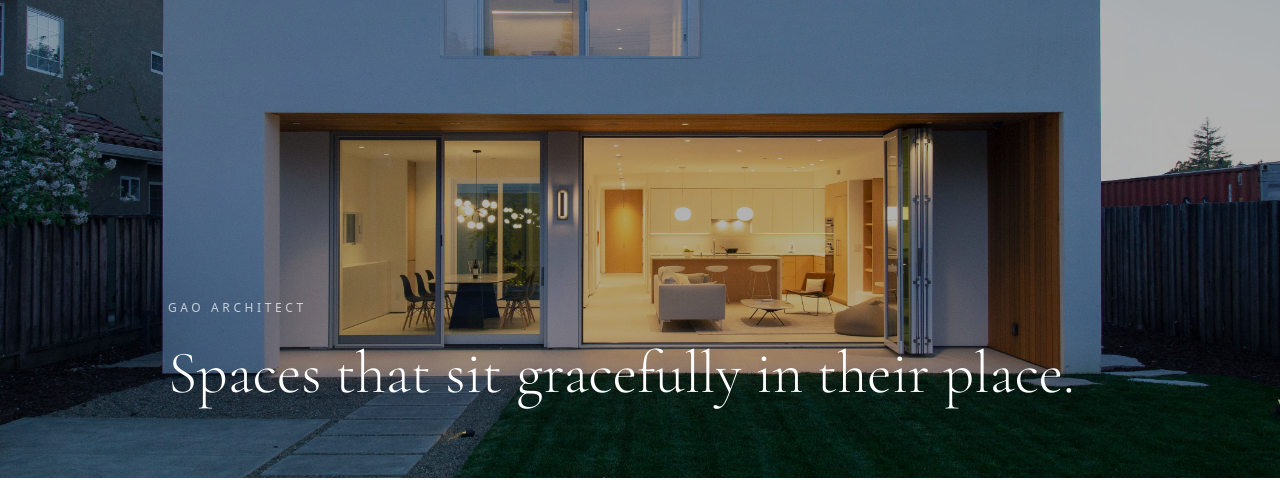
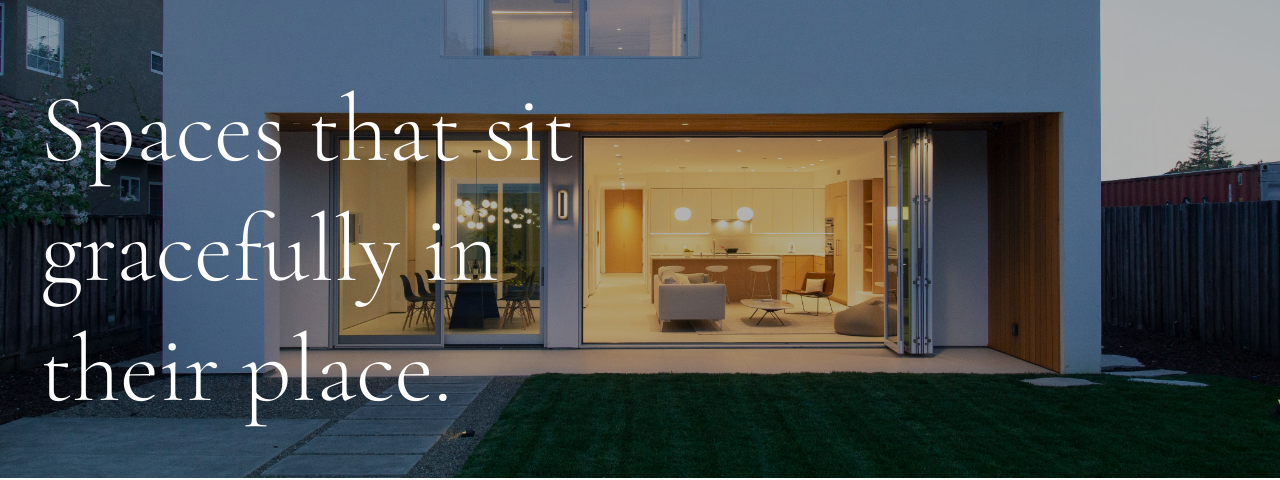
Before and after one commit to siyu0224/architect, a Next.js app: page / in a window 1280 px wide. Shown: the part 322-802 px from the top of the page. Built offline with nearby package versions, Linux system fonts and the light colour scheme; no server answers; the database is empty.

Commit message:
Revert hero typography

```diff
--- a/app/page.tsx
+++ b/app/page.tsx
@@ -2,6 +2,8 @@ import Link from "next/link";
 import { getProjects } from "@/app/data/projects";
 import { ProjectCard } from "@/components/ProjectCard";
 import { ContactForm } from "@/components/ContactForm";
+import { FadeUp } from "@/components/FadeUp";
+import { ParallaxHero } from "@/components/ParallaxHero";
 
 export default async function Home() {
   const projects = await getProjects();
@@ -18,15 +20,12 @@ export default async function Home() {
           />
           <div className="absolute inset-0 bg-black/30" />
         </div>
-        <div className="absolute bottom-16 left-0 right-0 px-6 md:px-10 max-w-5xl mx-auto">
-          <p className="text-[11px] md:text-xs uppercase tracking-[0.3em] text-white/70 mb-4">
-            Gao Architect
-          </p>
+        <div className="absolute bottom-12 left-0 right-0 px-6 md:px-10 max-w-7xl mx-auto">
           <h1
-            className="text-3xl md:text-5xl lg:text-6xl font-light text-white leading-snug"
+            className="text-5xl md:text-7xl lg:text-8xl font-light text-white leading-tight"
             style={{ fontFamily: "var(--font-serif), Georgia, serif" }}
           >
-            Spaces that sit gracefully in their place.
+            Spaces that sit<br />gracefully in<br />their place.
           </h1>
         </div>
       </section>
```
